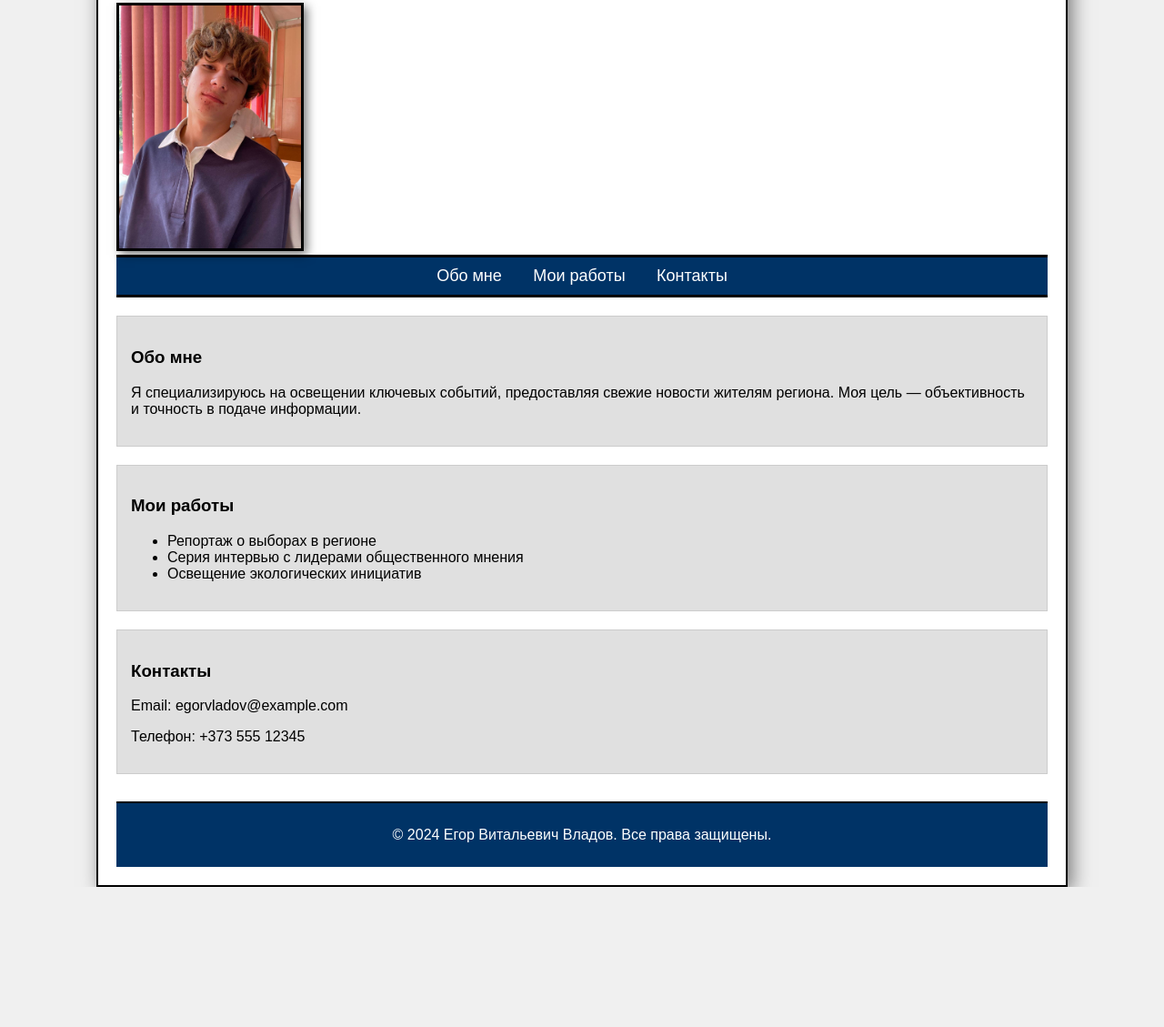
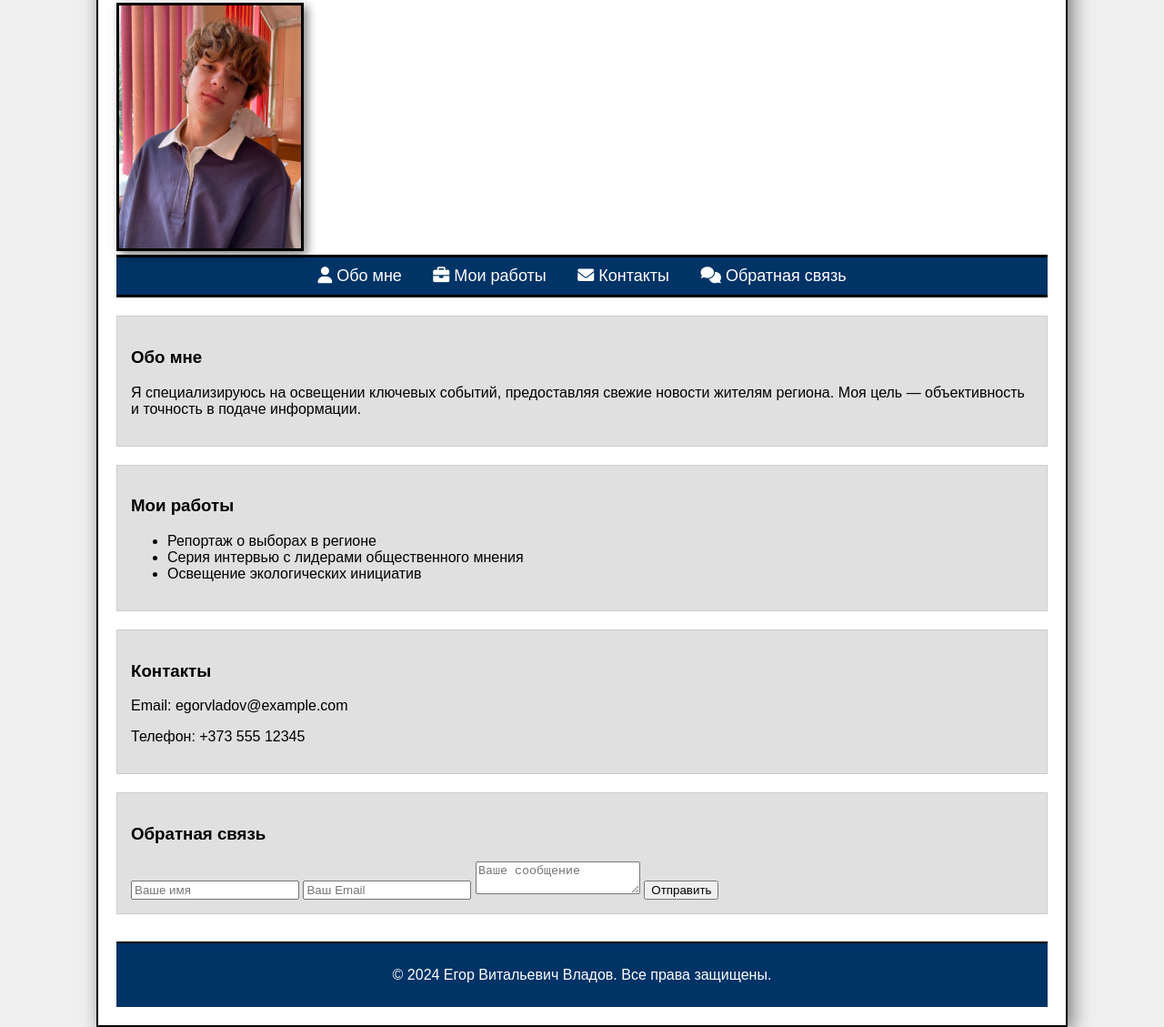
Before and after one commit to Vladpups/Egor_Vladov, a plain HTML site: page index.html in a window 1280 px wide. Shown: the part 240-1369 px from the top of the page at 91% size. Before the commit the page ends 1215 px from the top, so only its background shows below. Drawn offline with Linux system fonts and the light colour scheme.

Commit message:
index.html

```diff
--- a/index.html
+++ b/index.html
@@ -5,6 +5,7 @@
     <meta name="viewport" content="width=device-width, initial-scale=1.0">
     <title>Егор Витальевич Владов - Руководитель отдела новостей</title>
     <link rel="stylesheet" href="style.css">
+    <link rel="stylesheet" href="https://cdnjs.cloudflare.com/ajax/libs/font-awesome/6.0.0-beta3/css/all.min.css">
 </head>
 <body>
     <div class="container">
@@ -18,9 +19,10 @@
 
         <nav>
             <ul>
-                <li><a href="#about">Обо мне</a></li>
-                <li><a href="#works">Мои работы</a></li>
-                <li><a href="#contact">Контакты</a></li>
+                <li><a href="#about"><i class="fas fa-user"></i> Обо мне</a></li>
+                <li><a href="#works"><i class="fas fa-briefcase"></i> Мои работы</a></li>
+                <li><a href="#contact"><i class="fas fa-envelope"></i> Контакты</a></li>
+                <li><a href="#feedback"><i class="fas fa-comments"></i> Обратная связь</a></li>
             </ul>
         </nav>
 
@@ -44,6 +46,16 @@
             <p>Телефон: +373 555 12345</p>
         </section>
 
+        <section id="feedback">
+            <h3>Обратная связь</h3>
+            <form id="feedbackForm">
+                <input type="text" placeholder="Ваше имя" required>
+                <input type="email" placeholder="Ваш Email" required>
+                <textarea placeholder="Ваше сообщение" required></textarea>
+                <button type="submit">Отправить</button>
+            </form>
+        </section>
+
         <footer>
             <p>&copy; 2024 Егор Витальевич Владов. Все права защищены.</p>
         </footer>
```
